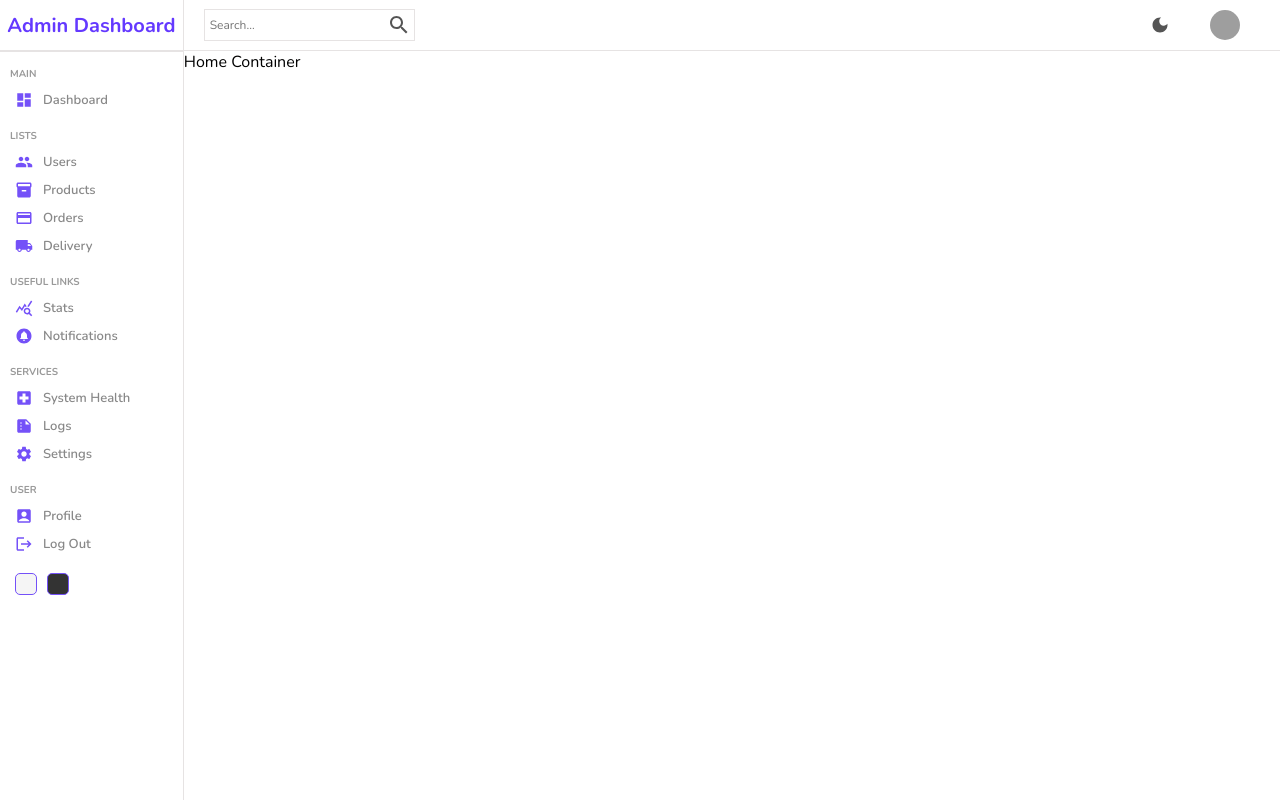
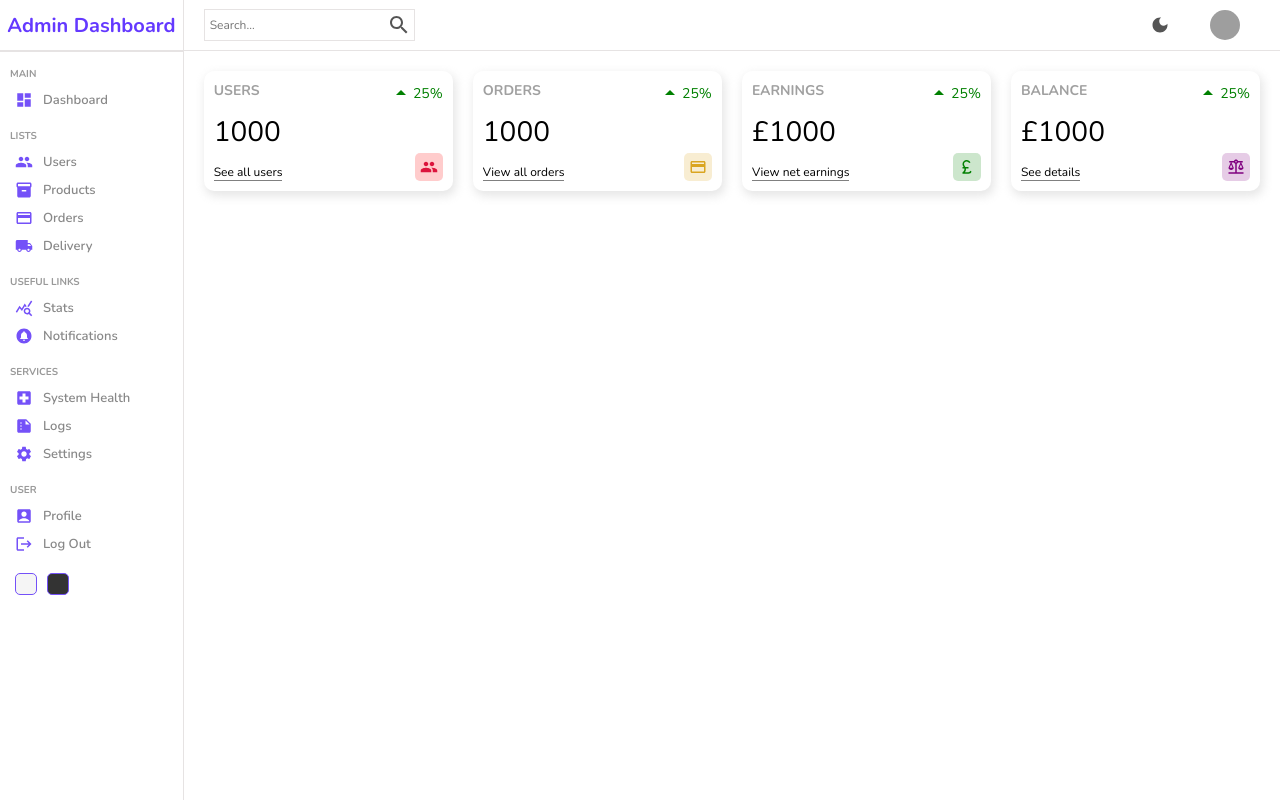
Before and after one commit to i-blackburn/admin-dashboard, a React (Create React App) app: page / in a window 1280 px wide. Built offline with nearby package versions, Linux system fonts and the light colour scheme; grey boxes are pictures that could not be loaded.

Commit message:
Add widgets to top of home page

```diff
--- /dev/null
+++ b/src/components/widget/Widget.jsx
@@ -0,0 +1,102 @@
+import './widget.scss';
+import ArrowDropUpIcon from '@mui/icons-material/ArrowDropUp';
+import GroupIcon from '@mui/icons-material/Group';
+import CreditCardIcon from '@mui/icons-material/CreditCard';
+import CurrencyPoundIcon from '@mui/icons-material/CurrencyPound';
+import BalanceIcon from '@mui/icons-material/Balance';
+
+const Widget = ({ type }) => {
+	let data;
+
+	// Amounts
+	const amount = 1000;
+	const percent = 25;
+
+	switch (type) {
+		case 'user':
+			data = {
+				title: 'USERS',
+				isMoney: false,
+				link: 'See all users',
+				icon: (
+					<GroupIcon
+						className="icon"
+						style={{
+							color: 'crimson',
+							backgroundColor: 'rgba(255, 0, 0, 0.2)'
+						}}
+					/>
+				)
+			};
+			break;
+		case 'order':
+			data = {
+				title: 'ORDERS',
+				isMoney: false,
+				link: 'View all orders',
+				icon: (
+					<CreditCardIcon
+						className="icon"
+						style={{
+							backgroundColor: 'rgba(218, 165, 32, 0.2)',
+							color: 'goldenrod'
+						}}
+					/>
+				)
+			};
+			break;
+		case 'earnings':
+			data = {
+				title: 'EARNINGS',
+				isMoney: true,
+				link: 'View net earnings',
+				icon: (
+					<CurrencyPoundIcon
+						className="icon"
+						style={{ backgroundColor: 'rgba(0, 128, 0, 0.2)', color: 'green' }}
+					/>
+				)
+			};
+			break;
+		case 'balance':
+			data = {
+				title: 'BALANCE',
+				isMoney: true,
+				link: 'See details',
+				icon: (
+					<BalanceIcon
+						className="icon"
+						style={{
+							backgroundColor: 'rgba(128, 0, 128, 0.2)',
+							color: 'purple'
+						}}
+					/>
+				)
+			};
+			break;
+		default:
+			break;
+	}
+
+	return (
+		<div className="widget">
+			<div className="left">
+				<span className="title">{data.title}</span>
+				<span className="counter">
+					{data.isMoney && '£'}
+					{amount}
+				</span>
+				<span className="link">{data.link}</span>
+			</div>
+			<div className="right">
+				<div className="percentage positive">
+					<ArrowDropUpIcon />
+					{percent}%
+				</div>
+				{data.icon}
+			</div>
+		</div>
+	);
+};
+
+export default Widget;
--- /dev/null
+++ b/src/components/widget/widget.scss
@@ -0,0 +1,54 @@
+.widget {
+  display: flex;
+  justify-content: space-between;
+  flex: 1;
+  padding: 10px;
+  -webkit-box-shadow: 2px 4px 10px 1px rgba(0,0,0,0.47);
+  box-shadow: 2px 4px 10px 1px rgba(201,201,201,0.47);
+  border-radius: 10px;
+  height: 100px;
+
+  .left, .right {
+    display: flex;
+    flex-direction: column;
+    justify-content: space-between;
+
+    .title {
+      font-size: 14px;
+      font-weight: bold;
+      color: rgba(160,160,160);
+    }
+
+    .counter {
+      font-size: 28px;
+      font-weight: 300;
+    }
+
+    .link {
+      width: max-content;
+      font-size: 12px;
+      border-bottom: 1px solid gray;
+    }
+
+    .percentage {
+      display: flex;
+      align-items: center;
+      font-size: 14px;
+
+      &.positive {
+        color: green;
+      }
+
+      &.negative {
+        color: red;
+      }
+    }
+
+    .icon {
+      font-size: 18px;
+      padding: 5px;
+      border-radius: 5px;
+      align-self: flex-end;
+    }
+  }
+}
--- a/src/pages/home/Home.jsx
+++ b/src/pages/home/Home.jsx
@@ -1,5 +1,6 @@
 import Navbar from '../../components/navbar/Navbar';
 import Sidebar from '../../components/sidebar/Sidebar';
+import Widget from '../../components/widget/Widget';
 import './home.scss';
 
 const Home = () => {
@@ -8,7 +9,12 @@
 			<Sidebar />
 			<div className="home-container">
 				<Navbar />
-				Home Container
+				<div className="widgets">
+					<Widget type="user" />
+					<Widget type="order" />
+					<Widget type="earnings" />
+					<Widget type="balance" />
+				</div>
 			</div>
 		</div>
 	);
--- a/src/pages/home/home.scss
+++ b/src/pages/home/home.scss
@@ -3,5 +3,11 @@
 
   .home-container {
     flex: 6;
+
+    .widgets {
+      display: flex;
+      padding: 20px;
+      gap: 20px;
+    }
   }
 }
```
